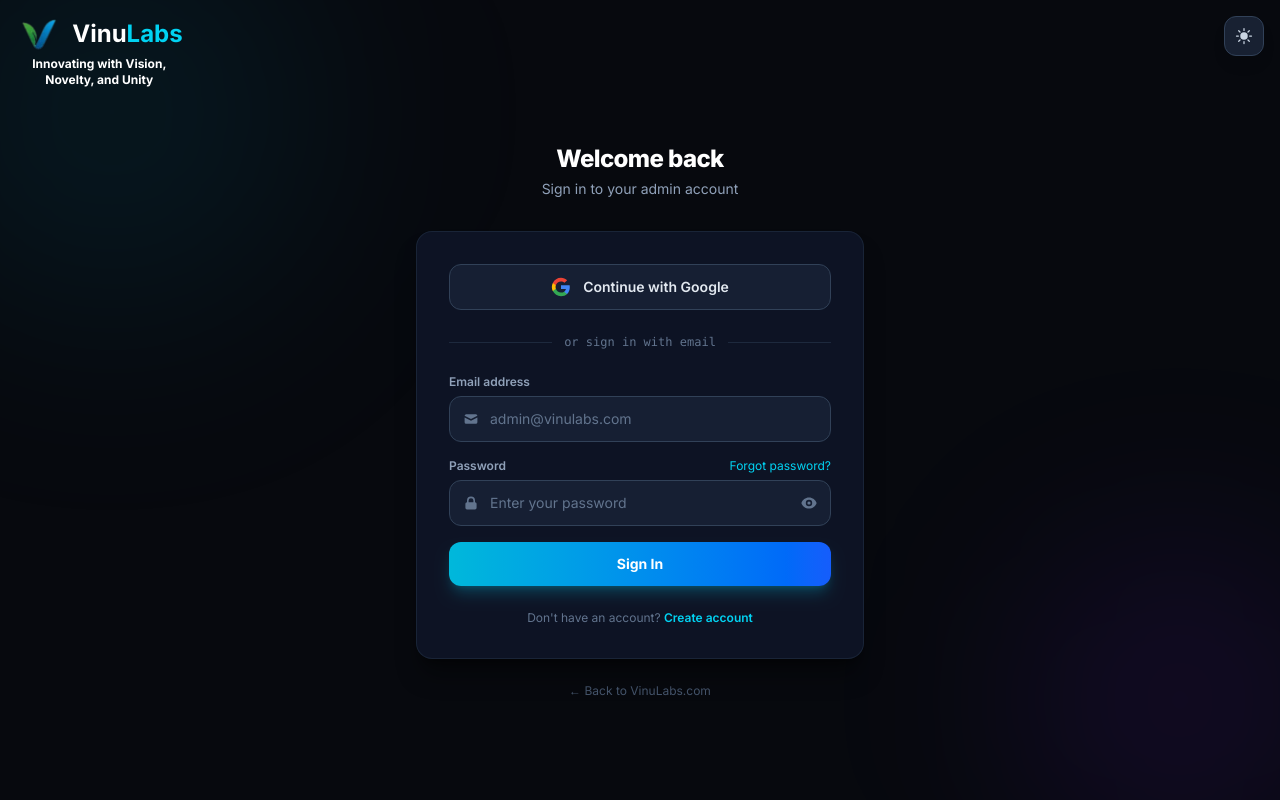
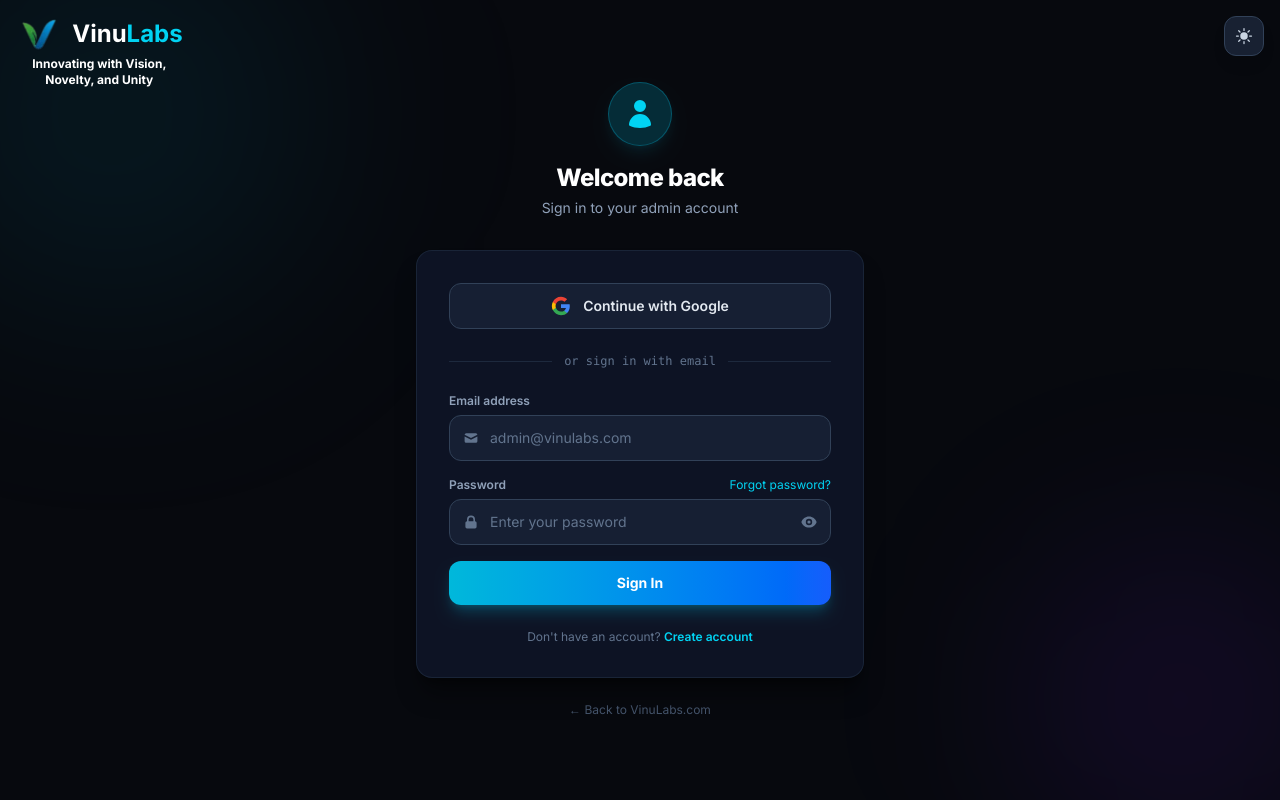
Before and after one commit to malitha-tishamal/VinuLabs-Web, a Next.js app: page /admin/login in a window 1280 px wide. Built offline with nearby package versions, Linux system fonts and the light colour scheme; no server answers.

Commit message:
Update page.tsx

```diff
--- a/src/app/admin/(auth)/login/page.tsx
+++ b/src/app/admin/(auth)/login/page.tsx
@@ -55,12 +55,11 @@
 
         {/* Logo / Brand */}
         <div className="text-center mb-8">
-          <Link href="/" className="inline-flex flex-col items-center gap-2 mb-6 group">
-            <div className="flex items-center gap-3">
-
-
-            </div>
-          </Link>
+          <div className="w-16 h-16 rounded-full bg-cyan-500/10 dark:bg-cyan-500/20 border border-cyan-500/30 flex items-center justify-center mx-auto mb-4 shadow-lg shadow-cyan-500/10">
+            <svg viewBox="0 0 24 24" fill="currentColor" className="w-8 h-8 text-cyan-600 dark:text-cyan-400">
+              <path fillRule="evenodd" d="M7.5 6a4.5 4.5 0 119 0 4.5 4.5 0 01-9 0zM3.751 20.105a8.25 8.25 0 0116.498 0 .75.75 0 01-.437.695A18.683 18.683 0 0112 22.5c-2.786 0-5.433-.6-7.812-1.7a.75.75 0 01-.437-.695z" clipRule="evenodd"/>
+            </svg>
+          </div>
           <h1 className="text-2xl font-extrabold text-slate-900 dark:text-white tracking-tight">Welcome back</h1>
           <p className="text-slate-500 dark:text-slate-400 text-sm mt-1">Sign in to your admin account</p>
         </div>
```
